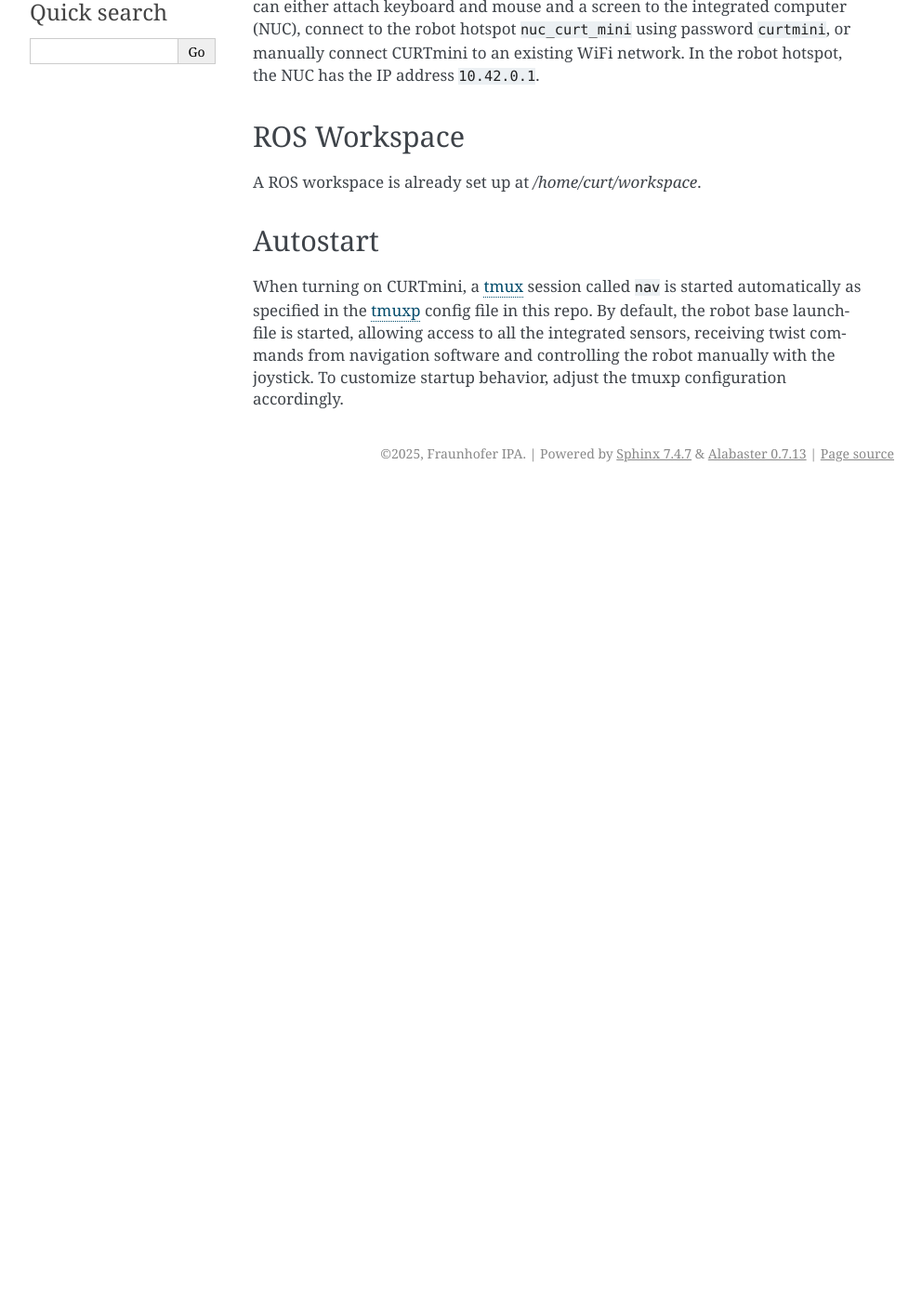
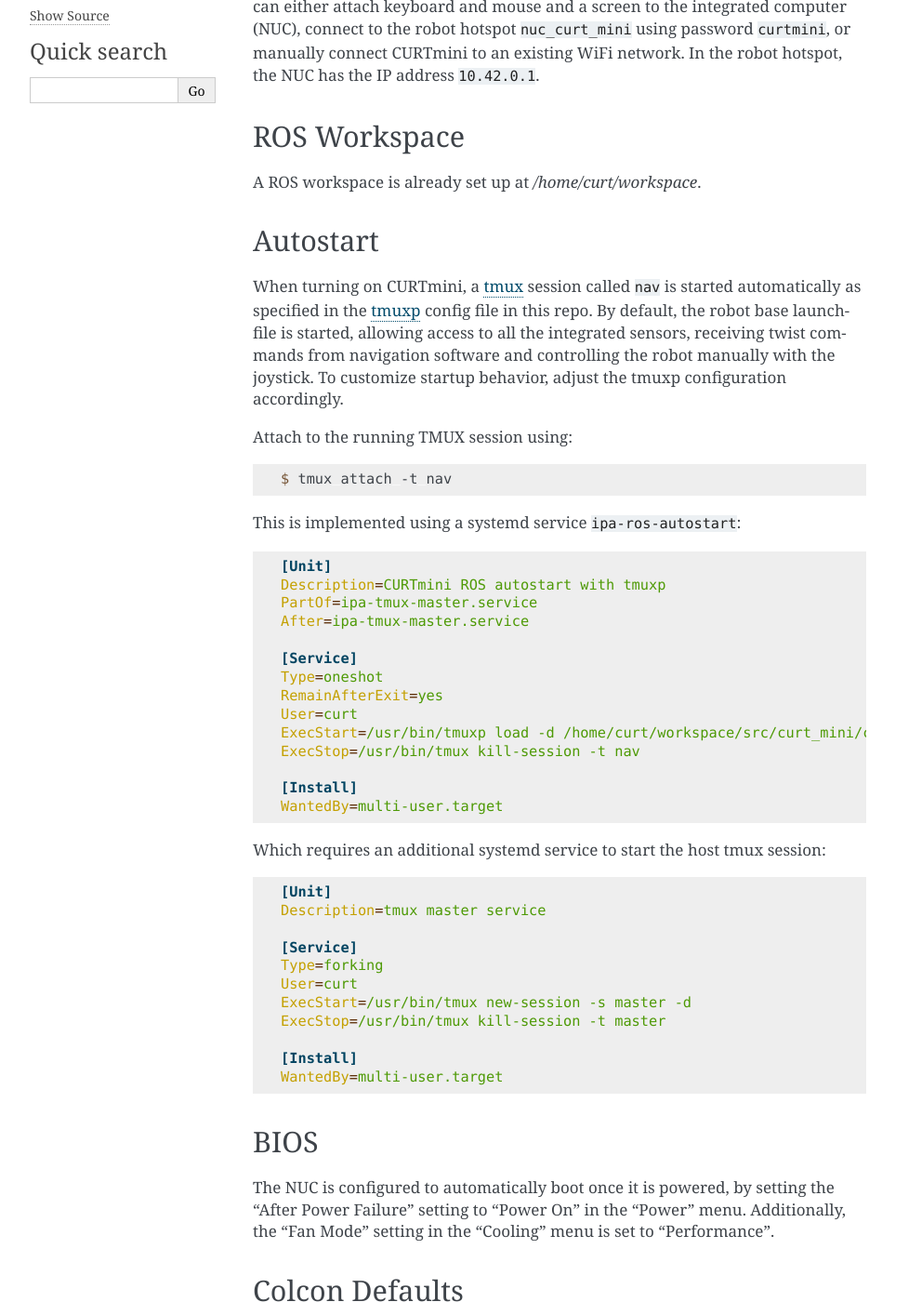
Before and after one commit to ipa320/curt_mini, a Sphinx documentation site: the page built from curt_mini/doc/software_setup.rst, in a window 1280 px wide and 1400 px high, scrolled down 270 px. Shown: the whole window at 93% size, without its empty margins (148-1140 px from the left). Built offline with Sphinx 7.4.7, drawn with Linux system fonts in a browser that asks for light colours; before the commit the page ends 900 px from its top, so only the background shows below that; some of the changed text lies outside the part shown.

Commit message:
system setup docs

```diff
--- a/curt_mini/doc/software_setup.rst
+++ b/curt_mini/doc/software_setup.rst
@@ -26,5 +26,70 @@
 By default, the robot base launchfile is started, allowing access to all the integrated sensors, receiving twist commands from navigation software and controlling the robot manually with the joystick.
 To customize startup behavior, adjust the tmuxp configuration accordingly.
 
+Attach to the running TMUX session using:
+
+.. code-block:: console
+
+    $ tmux attach -t nav
+
 .. _`tmux`: https://github.com/tmux/tmux/wiki
 .. _`tmuxp`: https://github.com/tmux-python/tmuxp
+
+This is implemented using a systemd service :code:`ipa-ros-autostart`:
+
+.. code-block:: ini
+
+    [Unit]
+    Description=CURTmini ROS autostart with tmuxp
+    PartOf=ipa-tmux-master.service
+    After=ipa-tmux-master.service
+
+    [Service]
+    Type=oneshot
+    RemainAfterExit=yes
+    User=curt
+    ExecStart=/usr/bin/tmuxp load -d /home/curt/workspace/src/curt_mini/curt_mini/bringup/autostart.tmuxp.yaml
+    ExecStop=/usr/bin/tmux kill-session -t nav
+
+    [Install]
+    WantedBy=multi-user.target
+
+Which requires an additional systemd service to start the host tmux session:
+
+.. code-block:: ini
+
+    [Unit]
+    Description=tmux master service
+
+    [Service]
+    Type=forking
+    User=curt
+    ExecStart=/usr/bin/tmux new-session -s master -d
+    ExecStop=/usr/bin/tmux kill-session -t master
+
+    [Install]
+    WantedBy=multi-user.target
+
+****
+BIOS
+****
+The NUC is configured to automatically boot once it is powered, by setting the "After Power Failure" setting to "Power On" in the "Power" menu.
+Additionally, the "Fan Mode" setting in the "Cooling" menu is set to "Performance".
+
+***************
+Colcon Defaults
+***************
+
+A :code:`~/.colcon/defaults.yaml` file is already installed to ensure the robot base packages are built in release mode, and using symlink-install:
+
+.. code:: yaml
+
+    {
+      "build": {
+        "symlink-install": true,
+        "cmake-args": [
+          "-DCMAKE_EXPORT_COMPILE_COMMANDS=True",
+          "-DCMAKE_BUILD_TYPE=RelWithDebInfo",
+        ]
+      }
+    }
```
Also changed, not shown: curt_mini/doc/motor_control.rst (+4 -3 lines).
